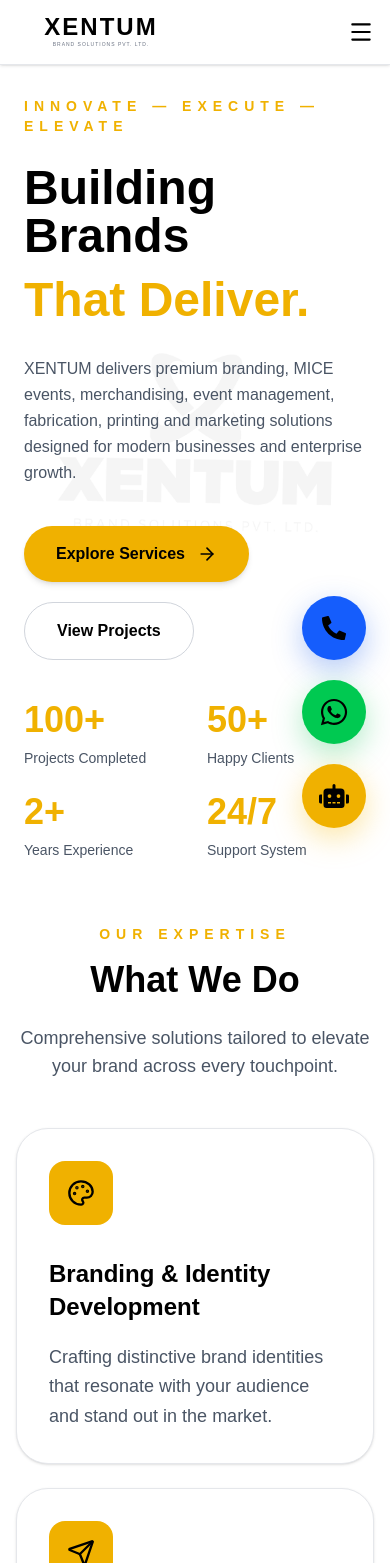
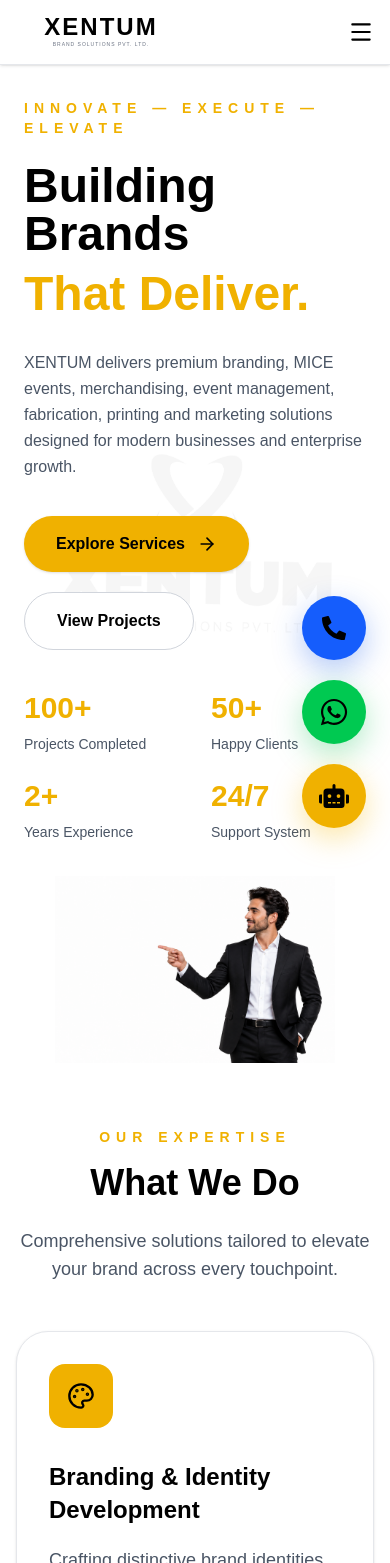
Before and after one commit to shubham12-coder/xentumbrandsolutions, a Next.js app: page / in a window 390 px wide. Shown: the top 1563 px of the page. Built offline with nearby package versions, Linux system fonts and the light colour scheme.

Commit message:
Improve hero layout and corporate man

```diff
--- a/components/Hero.tsx
+++ b/components/Hero.tsx
@@ -17,12 +17,10 @@
   return (
     <section
       id="home"
-      className="relative min-h-screen flex items-center overflow-hidden bg-white pt-24"
+      className="relative min-h-screen overflow-hidden bg-white pt-24"
     >
 
-      {/* =========================
-          BACKGROUND XENTUM LOGO
-      ========================== */}
+      {/* BACKGROUND XENTUM LOGO */}
       <div
         className="absolute inset-0 flex items-center justify-center pointer-events-none"
         aria-hidden="true"
@@ -39,46 +37,51 @@
             repeat: Infinity,
             ease: 'easeInOut',
           }}
-          className="w-[70%] max-w-[900px] opacity-[0.04] motion-reduce:animate-none"
+          className="w-[70%] max-w-[900px] opacity-[0.035]"
         />
       </div>
 
-      {/* =========================
-          HERO CONTENT
-      ========================== */}
-      <Reveal>
-        <div className="relative z-10 w-full max-w-[1500px] mx-auto px-6 md:px-10 lg:px-14">
+
+      {/* MAIN CONTAINER */}
+      <div className="relative z-10 max-w-[1500px] mx-auto px-6 lg:px-10">
+
+        <div className="min-h-[calc(100vh-96px)] flex items-center">
 
           {/* LEFT CONTENT */}
-          <div className="w-full lg:w-[68%]">
+          <div className="w-full lg:w-[64%]">
+
+            <Reveal>
 
               {/* TAGLINE */}
-            <p className="text-yellow-500 uppercase tracking-[6px] mb-7 text-sm md:text-base font-semibold">
+              <p className="text-yellow-500 uppercase tracking-[6px] mb-6 text-sm md:text-base font-semibold">
                 Innovate — Execute — Elevate
               </p>
 
-            {/* HEADLINE */}
+
+              {/* MAIN HEADING */}
               <h1 className="text-black font-black leading-[0.95] mb-8">
 
-              <span className="block text-5xl sm:text-6xl md:text-7xl lg:text-8xl xl:text-[7.5rem]">
+                <span className="block text-5xl sm:text-6xl md:text-7xl lg:text-[72px] xl:text-[82px]">
                   Building Brands
                 </span>
 
-              <span className="block text-yellow-500 text-5xl sm:text-6xl md:text-7xl lg:text-8xl xl:text-[7.5rem] mt-4">
+                <span className="block text-yellow-500 text-5xl sm:text-6xl md:text-7xl lg:text-[72px] xl:text-[82px] mt-3">
                   That Deliver.
                 </span>
 
               </h1>
 
+
               {/* DESCRIPTION */}
-            <p className="max-w-[950px] text-base md:text-lg lg:text-xl text-gray-600 leading-relaxed mb-10">
+              <p className="max-w-[800px] text-base md:text-lg lg:text-xl text-gray-600 leading-relaxed mb-9">
                 XENTUM delivers premium branding, MICE events, merchandising,
                 event management, fabrication, printing and marketing solutions
                 designed for modern businesses and enterprise growth.
               </p>
 
+
               {/* BUTTONS */}
-            <div className="flex flex-col sm:flex-row items-start sm:items-center gap-5">
+              <div className="flex flex-wrap items-center gap-5">
 
                 <Link href="/services">
                   <button
@@ -95,13 +98,14 @@
                       hover:scale-105
                       transition-all
                       duration-300
-                    shadow-md
+                      shadow-sm
                     "
                   >
                     Explore Services
                     <ArrowRight size={20} />
                   </button>
                 </Link>
+
 
                 <Link href="/projects">
                   <button
@@ -126,22 +130,12 @@
 
               </div>
 
-            {/* =========================
-                STATS
-            ========================== */}
-            <div
-              className="
-                grid
-                grid-cols-2
-                md:grid-cols-4
-                gap-x-6
-                gap-y-6
-                mt-10
-                max-w-[780px]
-              "
-            >
+
+              {/* STATS */}
+              <div className="grid grid-cols-2 md:grid-cols-4 gap-x-8 gap-y-6 mt-10 max-w-[820px]">
 
                 {STATS.map((stat, i) => (
+
                   <motion.div
                     key={stat.label}
                     initial={{
@@ -160,14 +154,10 @@
                       delay: 0.15 + i * 0.1,
                       ease: [0.22, 1, 0.36, 1],
                     }}
-                  className="
-                    hover:-translate-y-2
-                    transition-transform
-                    duration-300
-                  "
+                    className="hover:-translate-y-2 transition-transform duration-300"
                   >
 
-                  <h3 className="text-4xl md:text-5xl font-black text-yellow-500">
+                    <h3 className="text-3xl md:text-4xl font-black text-yellow-500">
                       <CountUp
                         end={stat.end}
                         duration={2}
@@ -182,18 +172,17 @@
                     </p>
 
                   </motion.div>
+
                 ))}
 
               </div>
 
+            </Reveal>
+
           </div>
 
-        </div>
-      </Reveal>
 
-      {/* =========================
-          CORPORATE MAN
-      ========================== */}
+          {/* CORPORATE MAN — RIGHT SIDE */}
           <motion.div
             initial={{
               opacity: 0,
@@ -212,15 +201,53 @@
             }}
             className="
               absolute
-          right-[-25px]
+              right-[-10px]
               bottom-0
               hidden
               lg:block
-          w-[470px]
-          xl:w-[570px]
-          2xl:w-[650px]
+              w-[420px]
+              xl:w-[520px]
+              2xl:w-[600px]
               pointer-events-none
-          z-20
+            "
+          >
+
+            <img
+              src="/images/hero/hero-man.png"
+              alt="Xentum corporate professional"
+              className="w-full h-auto object-contain object-bottom"
+            />
+
+          </motion.div>
+
+        </div>
+
+      </div>
+
+
+      {/* MOBILE CORPORATE MAN */}
+      <motion.div
+        initial={{
+          opacity: 0,
+          y: 40,
+        }}
+        whileInView={{
+          opacity: 1,
+          y: 0,
+        }}
+        viewport={{
+          once: true,
+        }}
+        transition={{
+          duration: 0.8,
+        }}
+        className="
+          lg:hidden
+          flex
+          justify-center
+          mt-8
+          relative
+          z-10
         "
       >
 
@@ -228,10 +255,10 @@
           src="/images/hero/hero-man.png"
           alt="Xentum corporate professional"
           className="
-            w-full
+            w-[280px]
+            sm:w-[340px]
             h-auto
             object-contain
-            object-bottom
           "
         />
 
```
Lines whose indentation alone changed are shown as unchanged.
